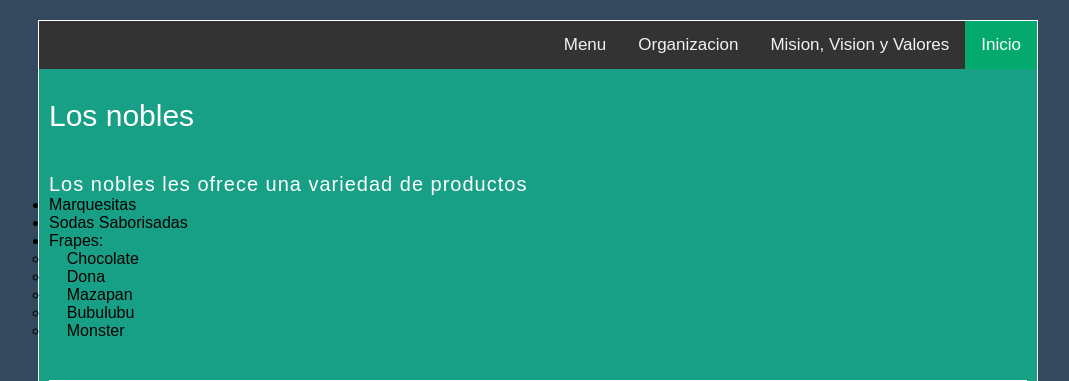
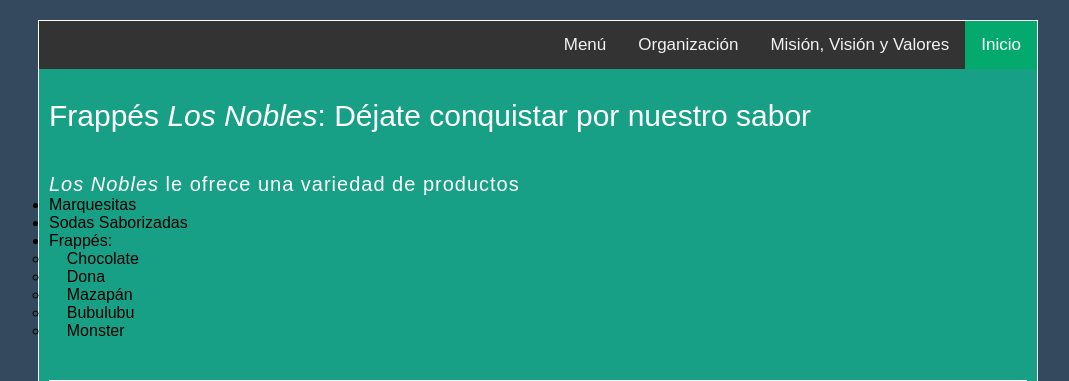
Before and after one commit to MarcoWan213/SitioWeb, a PHP site: page /pag1.html in a window 1280 px wide. Shown: the part 60-441 px from the top of the page, without its empty margins (102-1171 px from the left). Run offline with PHP 8.4, Linux system fonts and the light colour scheme.

Commit message:
correción ortografía

```diff
--- a/hojaestilos.css
+++ b/hojaestilos.css
@@ -179,11 +179,11 @@ nav ul li{
     font-size: 100%;
     display: inline-block;
     float: left;
-    padding: 10%;
+    padding: 2% 10% 2% 10%;
 }
 
 nav ul li a{
-    color: #ffffff;
+    color: #f2f2f2;
     text-align: center;
 }
 
--- a/pag1.html
+++ b/pag1.html
@@ -6,6 +6,7 @@
     <meta name="viewport" content="width=device-width, initial-scale=1.0">
     <title>Productos</title>
     <link rel="stylesheet" href="estilos.css">
+    <link rel="icon" href="img\favicon.ico"/>
     <link rel="stylesheet" href="fontello-ad2a8d09/css/">
     <script src="jquery-3.6.0.min.js"></script>
     <link rel="stylesheet" href="styles.css">
@@ -17,24 +18,24 @@
         <header></header>
         <div class="topnav">
             <a class="active" href="index.html">Inicio</a>
-            <a href="pag4.html">Mision, Vision y Valores</a>
-            <a href="pag3.html">Organizacion</a>
-            <a href="pag1.html">Menu</a>
+            <a href="pag4.html">Misión, Visión y Valores</a>
+            <a href="pag3.html">Organización</a>
+            <a href="pag1.html">Menú</a>
         </div>
         <input type="checkbox" id="check">
         <h2>Los Nobles</h2>
         <article>
-            <h1>Los nobles</h1>
+            <h1>Frappés <em>Los Nobles</em>: Déjate conquistar por nuestro sabor</h1>
             <p class="parrafo1">
-                Los nobles les ofrece una variedad de productos<br>
+                <em>Los Nobles</em> le ofrece una variedad de productos<br>
                 <ul>
                     <li>Marquesitas</li>
-                    <li>Sodas Saborisadas</li>
-                    <li>Frapes:</li>
+                    <li>Sodas Saborizadas</li>
+                    <li>Frappés:</li>
                         <ul>
                             <li>&nbsp;&nbsp;&nbsp;&nbsp;Chocolate</li>
                             <li>&nbsp;&nbsp;&nbsp;&nbsp;Dona</li>
-                            <li>&nbsp;&nbsp;&nbsp;&nbsp;Mazapan</li>
+                            <li>&nbsp;&nbsp;&nbsp;&nbsp;Mazapán</li>
                             <li>&nbsp;&nbsp;&nbsp;&nbsp;Bubulubu</li>
                             <li>&nbsp;&nbsp;&nbsp;&nbsp;Monster</li>
                         </ul>
--- a/pag3.html
+++ b/pag3.html
@@ -6,6 +6,7 @@
     <meta name="viewport" content="width=device-width, initial-scale=1.0">
     <title>Organizacion</title>
     <link rel="stylesheet" href="estilos.css">
+    <link rel="icon" href="img\favicon.ico"/>
 </head>
 <body>
     <div class="topnav">
--- a/pag4.html
+++ b/pag4.html
@@ -15,9 +15,9 @@
             <header></header>
             <div class="topnav">
                 <a class="active" href="index.html">Inicio</a>
-                <a href="pag4.html">Mision, Vision y Valores</a>
-                <a href="pag3.html">Organizacion</a>
-                <a href="pag1.html">Menu</a>
+                <a href="pag4.html">Misión, Visión y Valores</a>
+                <a href="pag3.html">Organización</a>
+                <a href="pag1.html">Menú</a>
             </div>
 
             <article>
```
Also changed, not shown: index.html (+9 -8 lines), pag2.html (+4 -3 lines).
